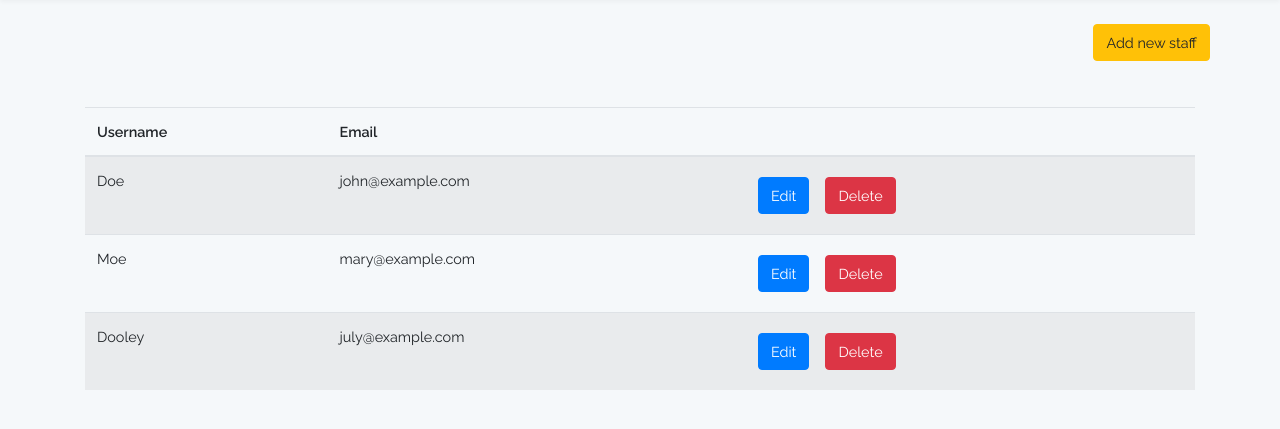
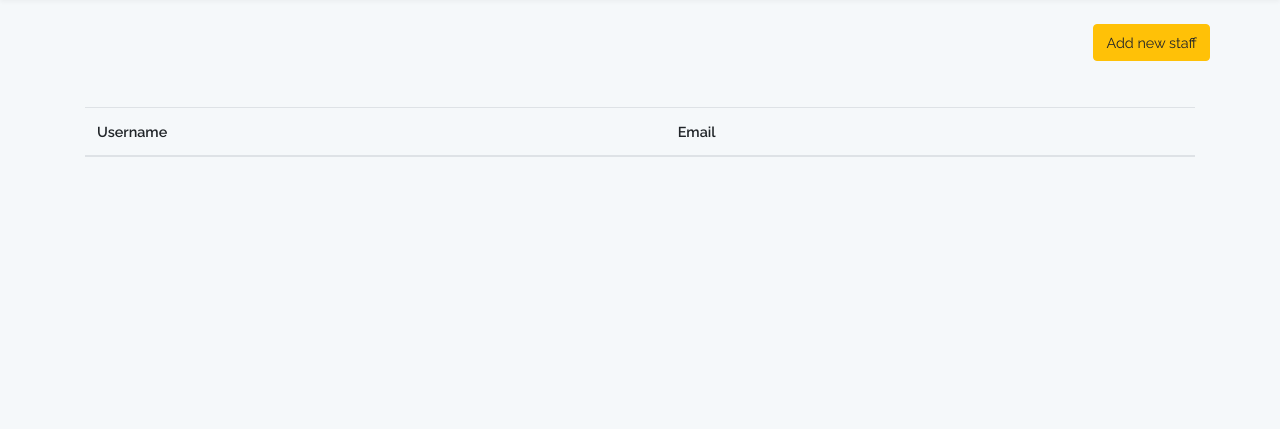
Before and after one commit to ETechCentreRepositories/hebeloft, a Laravel app: template resources/views/stafftable.blade.php in a window 1280 px wide. Shown: the part 55-484 px from the top of the page. Run offline with Laravel 8, Linux system fonts and the light colour scheme; the template is opened without the code that fills it, so the values that code supplies are empty; style sheets or scripts are compiled from the project's sources.

Commit message:
god bless

```diff
--- a/config/database.php
+++ b/config/database.php
@@ -43,9 +43,9 @@
             'driver' => 'mysql',
             'host' => env('DB_HOST', '127.0.0.1'),
             'port' => env('DB_PORT', '3306'),
-            'database' => env('DB_DATABASE', 'forge'),
-            'username' => env('DB_USERNAME', 'forge'),
-            'password' => env('DB_PASSWORD', ''),
+            'database' => env('DB_DATABASE', 'grapflow_hebeloft'),
+            'username' => env('DB_USERNAME', 'root'),
+            'password' => env('DB_PASSWORD', '1111'),
             'unix_socket' => env('DB_SOCKET', ''),
             'charset' => 'utf8mb4',
             'collation' => 'utf8mb4_unicode_ci',
--- a/database/factories/UserFactory.php
+++ b/database/factories/UserFactory.php
@@ -15,7 +15,7 @@
 
 $factory->define(App\User::class, function (Faker $faker) {
     return [
-        'name' => $faker->name,
+        'username' => $faker->username,
         'email' => $faker->unique()->safeEmail,
         'password' => '$2y$10$TKh8H1.PfQx37YgCzwiKb.KjNyWgaHb9cbcoQgdIVFlYg7B77UdFm', // secret
         'remember_token' => str_random(10),
--- a/resources/views/stafftable.blade.php
+++ b/resources/views/stafftable.blade.php
@@ -18,8 +18,9 @@
                 </tr>
             </thead>
             <tbody>
+                @foreach($users as $user)
                 <tr>
-                    <td>Doe</td>
+                    <td>{{$user->uname}}</td>
                     <td>john@example.com</td>
                     <td>
                         <div class="d-flex flex-row">
@@ -32,34 +33,7 @@
                         </div>
                     </td>
                 </tr>
-                <tr>
-                    <td>Moe</td>
-                    <td>mary@example.com</td>
-                    <td>
-                        <div class="d-flex flex-row">
-                            <div class="p-2">
-                                <a href="/"><button type="button" class="btn btn-primary">Edit</button></a>
-                            </div>
-                            <div class="p-2">
-                                <a href="/"><button type="button" class="btn btn-danger">Delete</button></a>
-                            </div>
-                        </div>
-                    </td>
-                </tr>
-                <tr>
-                    <td>Dooley</td>
-                    <td>july@example.com</td>
-                    <td>
-                        <div class="d-flex flex-row">
-                            <div class="p-2">
-                                <a href="/staffsignup"><button type="button" class="btn btn-primary">Edit</button></a>
-                            </div>
-                            <div class="p-2">
-                                <a href="/staffsignup"><button type="button" class="btn btn-danger">Delete</button></a>
-                            </div>
-                        </div>
-                    </td>
-                </tr>
+                @endforeach
             </tbody>
         </table>
     </div>
--- a/routes/web.php
+++ b/routes/web.php
@@ -15,6 +15,8 @@
 Route::get('/stafftable', 'PagesController@stafftable');
 Route::get('/staffsignup', 'PagesController@staffsignup');
 
+Route::resource('stafftable', 'UsersController');
+
 Auth::routes();
 
 Route::get('/home', 'HomeController@index')->name('home');
```
Also changed, not shown: app/Http/Controllers/UsersController.php (added, +88 -0 lines), app/User.php (+8 -4 lines).
